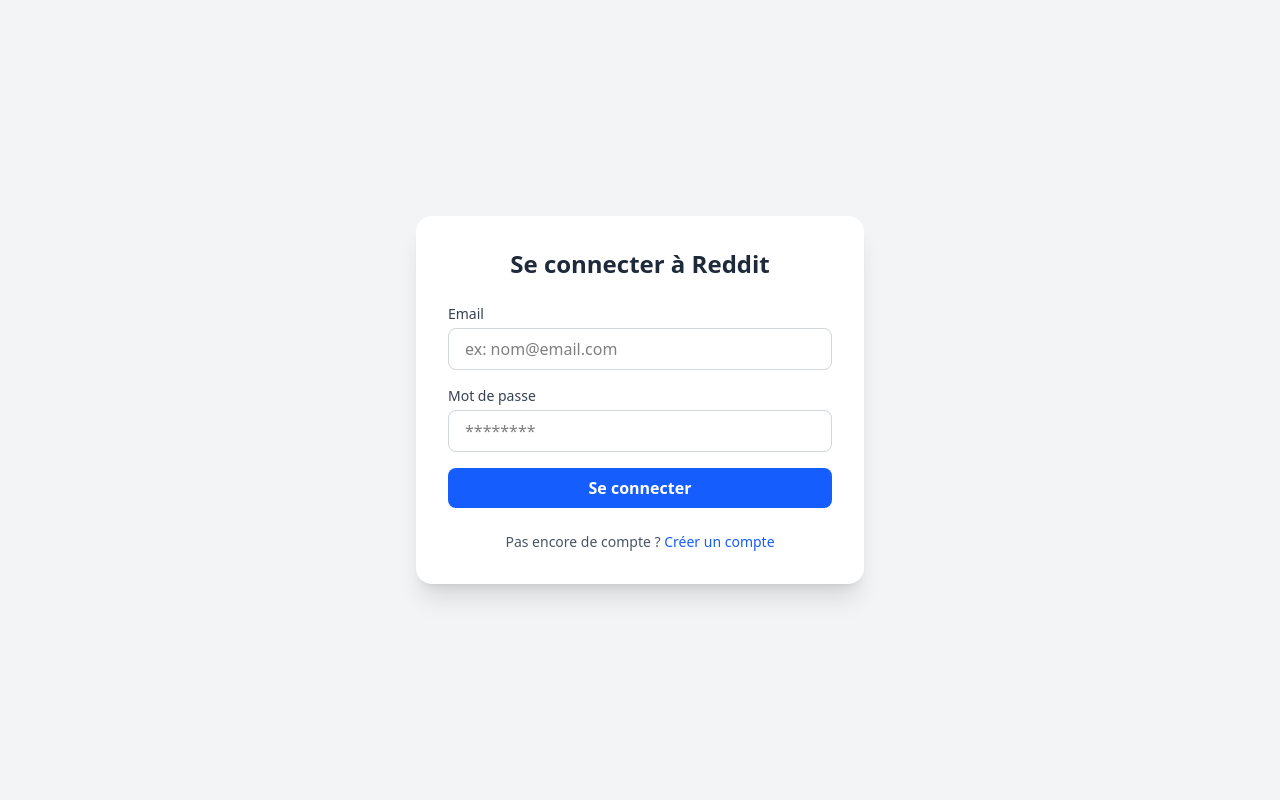
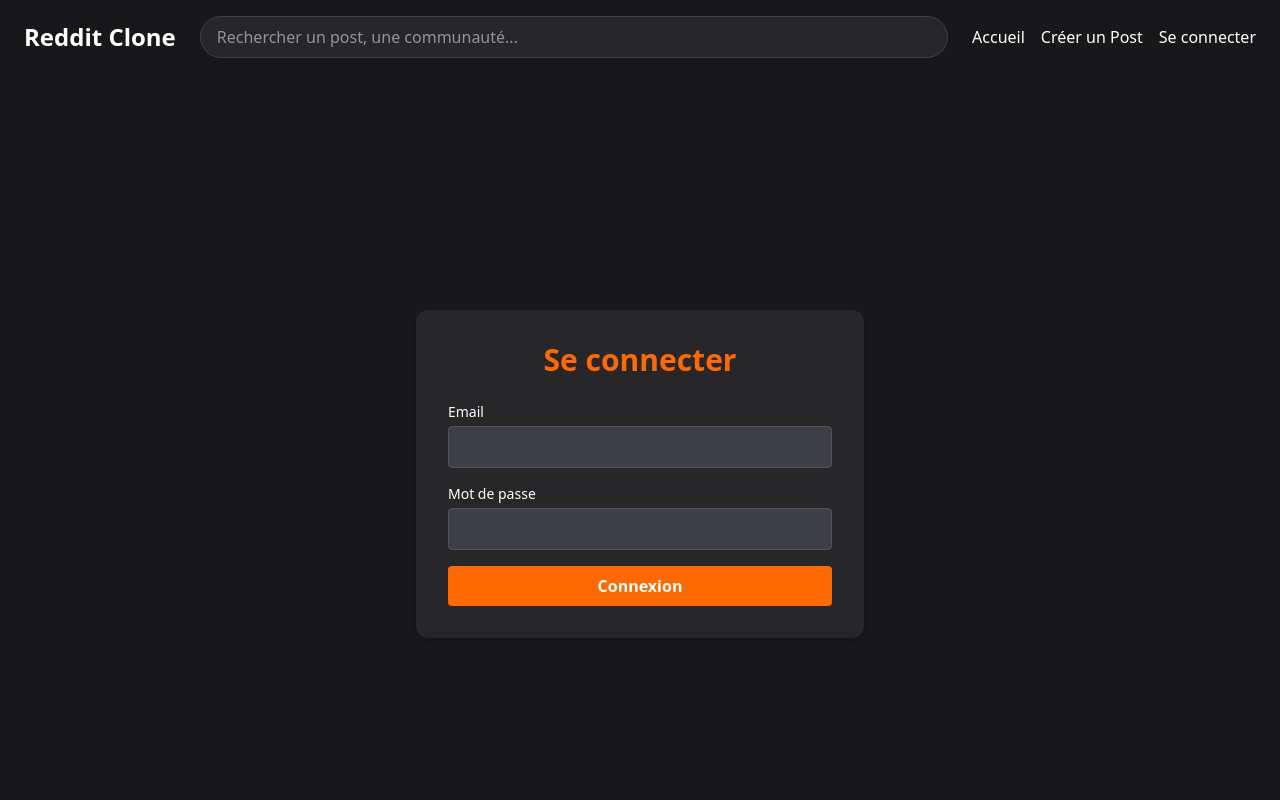
Before and after one commit to RomainR99/FrontRedditClone, a React (Vite) app: page /login in a window 1280 px wide. Shown: the top 800 px of the page. Built offline with nearby package versions, Linux system fonts and the light colour scheme.

Commit message:
modif login et page profil

```diff
--- a/src/App.jsx
+++ b/src/App.jsx
@@ -8,6 +8,8 @@
 import Post from './pages/Post';
 import Subreddit from './pages/Subreddit';
 import CategoryPage from './pages/CategoryPage'; // à créer
+import Profile from './pages/Profile';
+
 
 // Composants
 import CreatePost from './components/CreatePost';
@@ -23,6 +25,7 @@
         <Route path="/subreddit/:slug" element={<Subreddit />} />
         <Route path="/create-post" element={<CreatePost />} />
         <Route path="/category/:name" element={<CategoryPage />} />
+        <Route path="/profile" element={<Profile />} />
       </Routes>
     </BrowserRouter>
   );
--- a/src/pages/Login.jsx
+++ b/src/pages/Login.jsx
@@ -1,47 +1,90 @@
-import { Link } from "react-router-dom";
+import React, { useState } from 'react';
+import { useNavigate } from 'react-router-dom';
+import Navbar from '../components/Navbar';
+import Footer from '../components/Footer';
 
-function Login() {
+const Login = () => {
+  const [email, setEmail] = useState('');
+  const [password, setPassword] = useState('');
+  const [error, setError] = useState('');
+  const navigate = useNavigate();
+
+  const handleLogin = async (e) => {
+    e.preventDefault();
+
+    try {
+      const response = await fetch('http://localhost:1337/api/auth/local', {
+        method: 'POST',
+        headers: {
+          'Content-Type': 'application/json',
+        },
+        body: JSON.stringify({
+          identifier: email,
+          password: password,
+        }),
+      });
+
+      const data = await response.json();
+
+      if (response.ok) {
+        localStorage.setItem('user', JSON.stringify(data.user));
+        localStorage.setItem('jwt', data.jwt);
+        navigate('/profile');
+      } else {
+        setError(data.error?.message || 'Échec de la connexion');
+      }
+    } catch (err) {
+      console.error('Erreur :', err);
+      setError("Une erreur s'est produite.");
+    }
+  };
+
   return (
-    <div className="flex items-center justify-center min-h-screen bg-gray-100">
-      <div className="w-full max-w-md p-8 space-y-6 bg-white rounded-2xl shadow-xl">
-        <h2 className="text-2xl font-bold text-center text-gray-800">Se connecter à Reddit</h2>
+    <>
+      <Navbar />
+      <main className="flex items-center justify-center min-h-screen bg-zinc-900 text-white px-4">
+        <div className="bg-zinc-800 p-8 rounded-xl w-full max-w-md shadow-md">
+          <h1 className="text-3xl font-bold mb-6 text-center text-orange-500">Se connecter</h1>
 
-        <form className="space-y-4">
+          {error && (
+            <div className="bg-red-600 text-white p-2 rounded mb-4 text-sm">{error}</div>
+          )}
+
+          <form onSubmit={handleLogin} className="space-y-4">
             <div>
-            <label className="block text-sm font-medium text-gray-700">Email</label>
+              <label className="block mb-1 text-sm">Email</label>
               <input
                 type="email"
-              placeholder="ex: nom@email.com"
-              className="w-full px-4 py-2 mt-1 border border-gray-300 rounded-lg focus:outline-none focus:ring-2 focus:ring-blue-500"
+                value={email}
+                onChange={(e) => setEmail(e.target.value)}
+                className="w-full px-3 py-2 bg-zinc-700 border border-zinc-600 rounded text-white"
+                required
               />
             </div>
 
             <div>
-            <label className="block text-sm font-medium text-gray-700">Mot de passe</label>
+              <label className="block mb-1 text-sm">Mot de passe</label>
               <input
                 type="password"
-              placeholder="********"
-              className="w-full px-4 py-2 mt-1 border border-gray-300 rounded-lg focus:outline-none focus:ring-2 focus:ring-blue-500"
+                value={password}
+                onChange={(e) => setPassword(e.target.value)}
+                className="w-full px-3 py-2 bg-zinc-700 border border-zinc-600 rounded text-white"
+                required
               />
             </div>
 
             <button
               type="submit"
-            className="w-full px-4 py-2 font-semibold text-white bg-blue-600 rounded-lg hover:bg-blue-700"
+              className="w-full bg-orange-500 hover:bg-orange-600 py-2 rounded font-semibold"
             >
-            Se connecter
+              Connexion
             </button>
           </form>
-
-        <p className="text-sm text-center text-gray-600">
-          Pas encore de compte ?{" "}
-          <Link to="/register" className="text-blue-600 hover:underline">
-            Créer un compte
-          </Link>
-        </p>
         </div>
-    </div>
+      </main>
+      <Footer />
+    </>
   );
-}
+};
 
 export default Login;
--- /dev/null
+++ b/src/pages/Profile.jsx
@@ -0,0 +1,45 @@
+import React, { useEffect, useState } from 'react';
+import Navbar from '../components/Navbar';
+import Footer from '../components/Footer';
+
+const Profile = () => {
+  const [user, setUser] = useState(null);
+
+  useEffect(() => {
+    const savedUser = localStorage.getItem('user');
+    if (savedUser) {
+      setUser(JSON.parse(savedUser));
+    }
+  }, []);
+
+  return (
+    <>
+      <Navbar />
+      <main className="min-h-screen bg-zinc-900 text-white px-6 py-8">
+        <div className="max-w-3xl mx-auto bg-zinc-800 p-6 rounded-xl text-center">
+          <h1 className="text-3xl font-bold mb-4">Bienvenue sur ton profil</h1>
+          {user ? (
+            <>
+              <p className="text-xl mb-2">👤 {user.username}</p>
+              <p className="text-gray-400">📧 {user.email}</p>
+              <button
+                onClick={() => {
+                  localStorage.removeItem('user');
+                  window.location.href = '/login';
+                }}
+                className="mt-4 px-4 py-2 bg-red-600 rounded hover:bg-red-700"
+              >
+                Se déconnecter
+              </button>
+            </>
+          ) : (
+            <p>Chargement des données...</p>
+          )}
+        </div>
+      </main>
+      <Footer />
+    </>
+  );
+};
+
+export default Profile;
```
Lines whose indentation alone changed are shown as unchanged.
